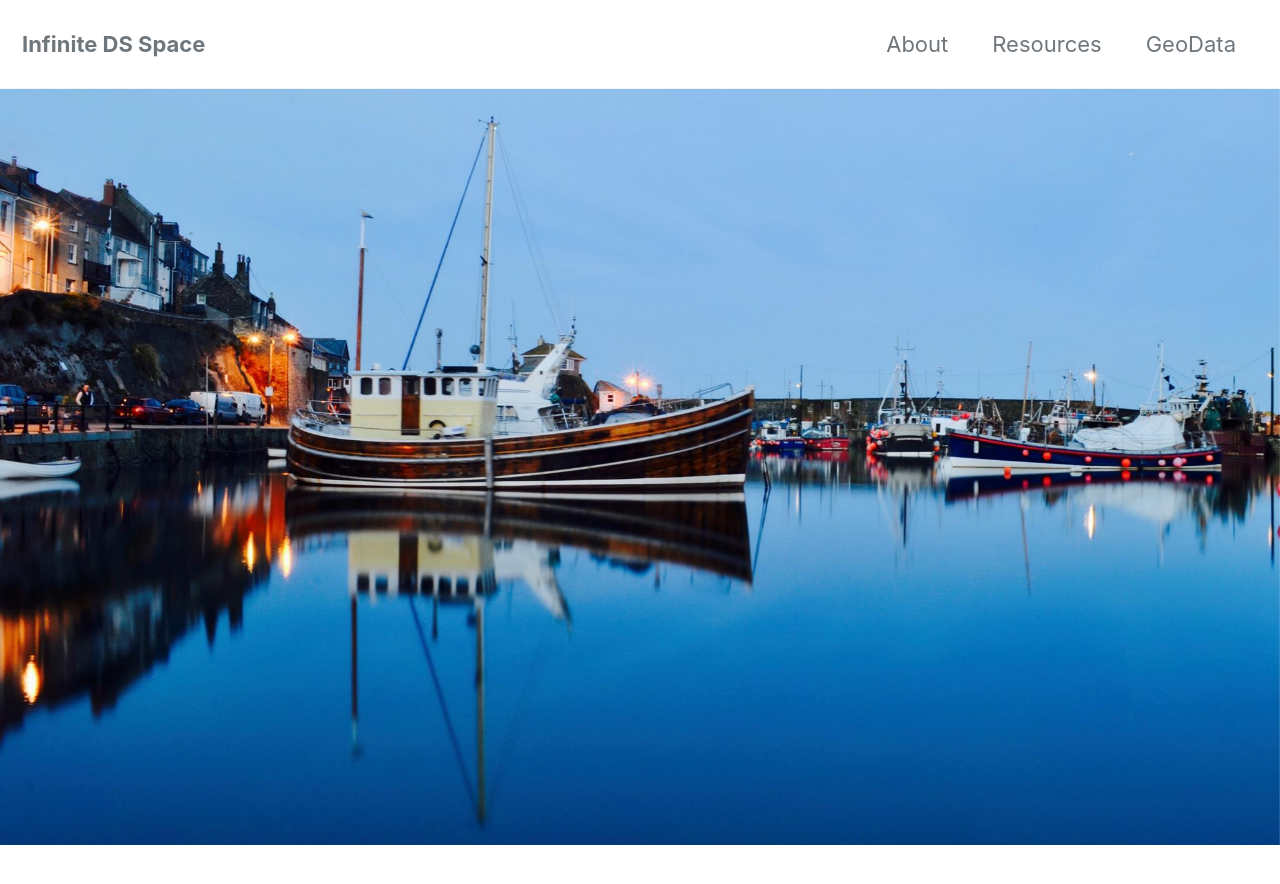
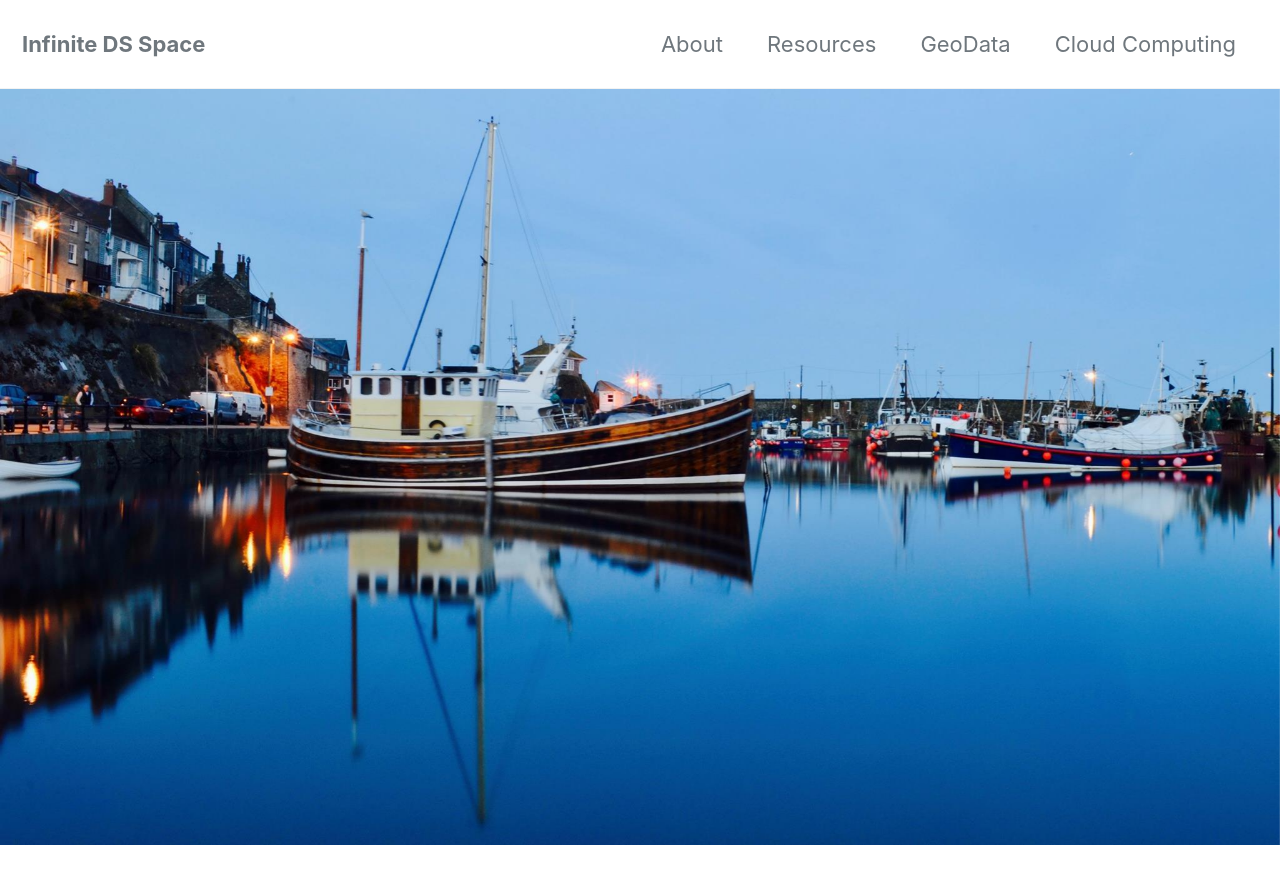
Before and after one commit to ns3115neha/ns3115neha.github.io, a Jekyll site: the page built from index.html, in a window 1280 px wide and 900 px high. Shown: the top 884 px of the window. Built offline with Jekyll 4.4.1, drawn with Linux system fonts in a browser that asks for light colours; cached includes are drawn as plain includes; nearby versions of some CDN libraries; the list of posts is cut into pages by our own code.

Commit message:
Update navigation.yml

```diff
--- a/_data/navigation.yml
+++ b/_data/navigation.yml
@@ -6,6 +6,8 @@ main:
     url: /resources/
   - title: "GeoData"
     url: /GeoSpatial/
+  - title: "Cloud Computing"
+    url: /Cloud Computing/
   # - title: "Sample Posts"
   #   url: /year-archive/
   # - title: "Sample Collections"
```
